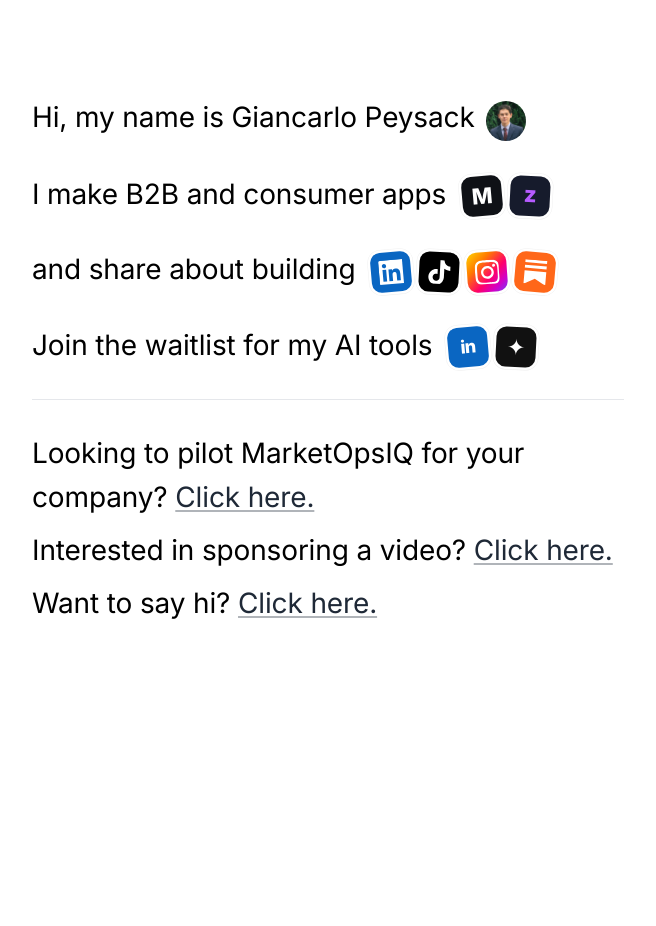
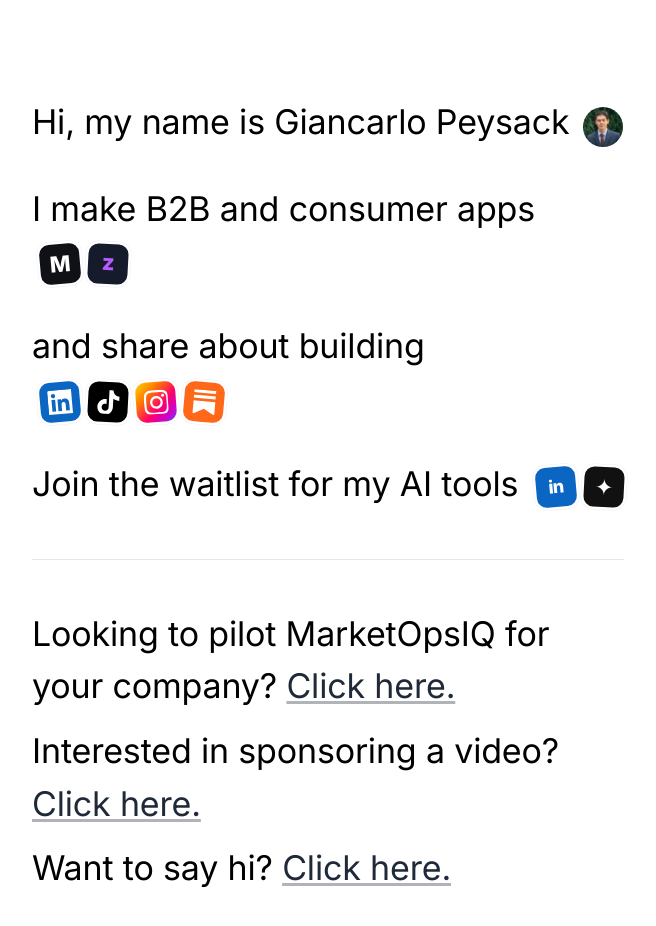
Before and after one commit to GiancarloPeysack/giancarlopeysack-com, a Next.js app: page / in a window 1280 px wide. Shown: the top 926 px of the page, without its empty margins (312-968 px from the left). Before the commit the page ends 800 px from the top, so only its background shows below. Built offline with nearby package versions, Linux system fonts and the light colour scheme.

Commit message:
Aggressive size + spacing: 34px max font, explicit CTA size, bigger divider gap

```diff
--- a/app/page.tsx
+++ b/app/page.tsx
@@ -27,7 +27,7 @@ export default function Home() {
         <article
           className="text-black"
           style={{
-            fontSize: "clamp(22px, 6vw, 28px)",
+            fontSize: "clamp(24px, 6.5vw, 34px)",
             lineHeight: 1.55,
             fontWeight: 400,
             letterSpacing: "-0.005em",
@@ -139,19 +139,22 @@ export default function Home() {
           </p>
 
           {/* Divider */}
-          <hr className="my-8 border-0 border-t border-gray-200" />
+          <hr className="my-10 sm:my-12 border-0 border-t border-gray-200" />
 
-          {/* Contact CTAs */}
-          <div className="space-y-3.5 sm:space-y-2.5">
-            <p>
+          {/* Contact CTAs — explicit fontSize to guarantee match with paragraphs above */}
+          <div
+            className="space-y-4 sm:space-y-3"
+            style={{ fontSize: "1em", lineHeight: 1.55 }}
+          >
+            <p style={{ fontSize: "inherit" }}>
               Looking to pilot MarketOpsIQ for your company?{" "}
               <Link href="/pilot">Click here.</Link>
             </p>
-            <p>
+            <p style={{ fontSize: "inherit" }}>
               Interested in sponsoring a video?{" "}
               <Link href="/sponsor">Click here.</Link>
             </p>
-            <p>
+            <p style={{ fontSize: "inherit" }}>
               Want to say hi? <Link href={LINKS.sayHi}>Click here.</Link>
             </p>
           </div>
```
